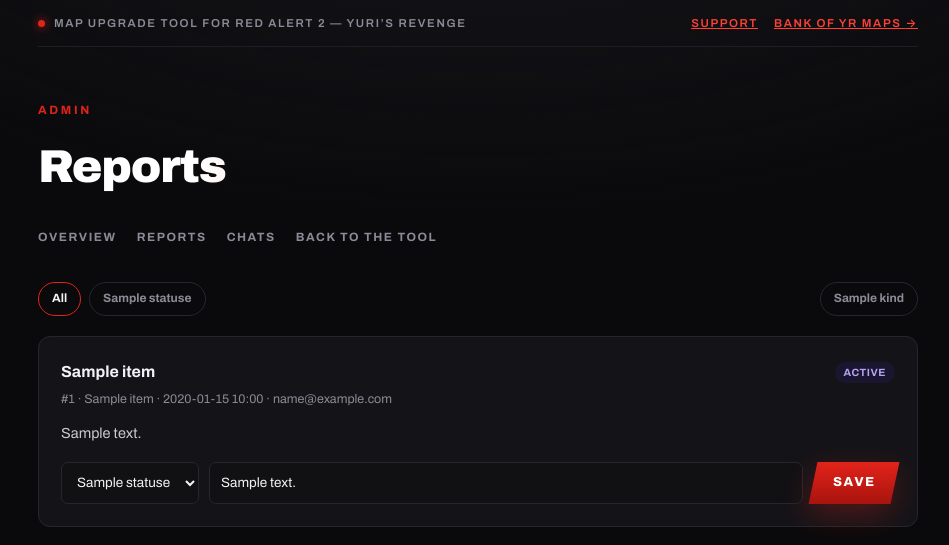
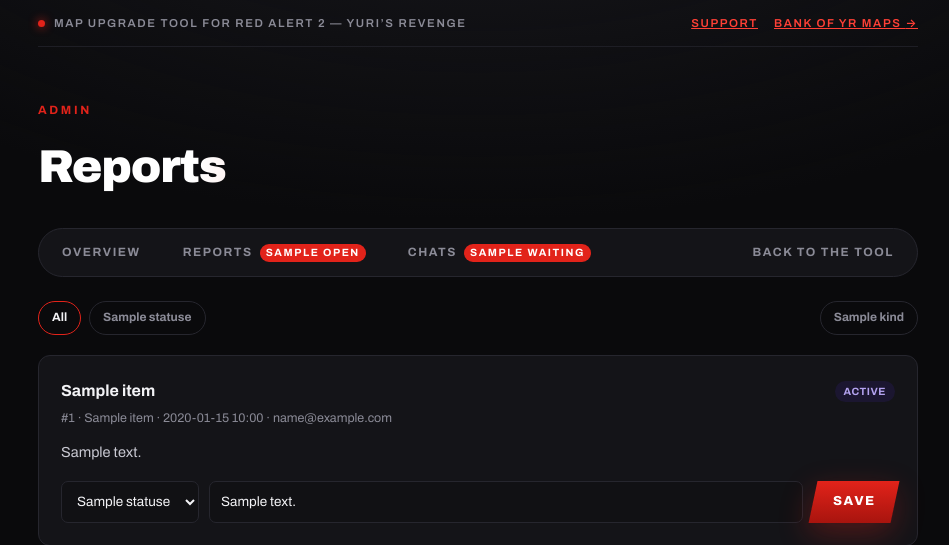
Before and after one commit to basit132m/yr-maps-editor, a FastAPI app: template app/templates/admin_reports.html in a window 1280 px wide. Shown: the top 545 px of the page, without its empty margins (162-1111 px from the left). Run offline with FastAPI, Linux system fonts and the light colour scheme; the template is opened without the code that fills it: most values are stand-ins (such as "Sample title", 1, 10 or a date in 2020); data that the repository does not hold is empty; parts of the project's set-up code (start-up, migrations or seed data) failed here and were passed over; some libraries are stand-ins or nearby versions.

Commit message:
Make the admin sections findable when there is nothing in them
Nothing was broken -- all three admin pages answered and the navigation
was present -- but a new panel is empty by definition, and the sections
were a row of quiet grey links above two boxes reading "Nothing yet."
There was no way to tell an empty panel from a missing feature.

The sections are now a tab bar with the current one filled in, and the
tabs carry a count of open reports and waiting chats so there is
somewhere obvious to look when work arrives.

The empty states say what belongs in each section and how to put
something there: send a report from the support page, or open the tool
in another browser and use the chat bubble. An empty filter says so
separately and offers a way back to everything.

Co-Authored-By: Claude Opus 5 <noreply@anthropic.com>
Claude-Session: https://claude.ai/code/session_01Rrz5KKtdj1Q59T9rAuoeW1

```diff
--- a/app/main.py
+++ b/app/main.py
@@ -411,6 +411,7 @@ def admin_reports(request: Request, status: str = "", kind: str = ""):
     if blocked is not None:
         return blocked
     return render(request, "admin_reports.html", user=user,
+                  counts=support.counts(), waiting=chat.waiting_count(),
                   reports=support.listing(status or None, kind or None),
                   statuses=support.STATUSES, kinds=support.KINDS,
                   active_status=status, active_kind=kind)
@@ -438,8 +439,9 @@ def admin_chats(request: Request, open_id: int = 0):
     active = chat.get(open_id) if open_id else (threads[0] if threads else None)
     if active is not None:
         chat.mark_read(active.id)
-    return render(request, "admin_chats.html", user=user, threads=threads,
-                  active=active,
+    return render(request, "admin_chats.html", user=user,
+                  counts=support.counts(), waiting=chat.waiting_count(),
+                  threads=threads, active=active,
                   messages=chat.thread(active.id) if active else [])
 
 
--- a/app/static/style.css
+++ b/app/static/style.css
@@ -764,3 +764,57 @@ ul.plain a:hover { color: var(--red-bright); }
   .chat { right: 14px; bottom: 14px; }
   .report-head { flex-direction: column; align-items: flex-start; gap: 6px; }
 }
+
+/* Admin tabs: a visible place-marker, not a row of quiet links. */
+.adminnav {
+  display: flex;
+  gap: 6px;
+  margin: 0 0 24px;
+  padding: 5px;
+  background: var(--panel);
+  border: 1px solid var(--edge);
+  border-radius: 999px;
+  flex-wrap: wrap;
+}
+.adminnav-tab {
+  display: inline-flex;
+  align-items: center;
+  gap: 7px;
+  padding: 9px 18px;
+  border-radius: 999px;
+  color: var(--muted);
+  font-size: 12.5px;
+  font-weight: 700;
+  letter-spacing: .1em;
+  text-transform: uppercase;
+  text-decoration: none;
+  border-bottom: 0;
+}
+.adminnav-tab:hover { color: var(--ink); background: var(--shade); }
+.adminnav-tab.is-on {
+  background: linear-gradient(180deg, var(--red) 0%, var(--red-deep) 100%);
+  color: #fff;
+}
+.adminnav-out { margin-left: auto; }
+
+.pill {
+  min-width: 18px;
+  padding: 1px 6px;
+  border-radius: 999px;
+  background: var(--red);
+  color: #fff;
+  font-size: 10.5px;
+  line-height: 16px;
+  text-align: center;
+}
+.adminnav-tab.is-on .pill { background: rgba(0, 0, 0, .3); }
+
+.empty { padding: 10px 0; color: var(--muted); font-size: 14.5px; }
+.empty p { margin: 0 0 10px; }
+.empty p:last-child { margin-bottom: 0; }
+.empty strong { color: var(--ink); }
+
+@media (max-width: 680px) {
+  .adminnav { border-radius: var(--radius); }
+  .adminnav-out { margin-left: 0; }
+}
--- a/app/templates/_adminnav.html
+++ b/app/templates/_adminnav.html
@@ -1,6 +1,15 @@
-<nav class="adminnav">
-  <a href="/admin">Overview</a>
-  <a href="/admin/reports">Reports</a>
-  <a href="/admin/chats">Chats</a>
-  <a href="/">Back to the tool</a>
+{% set here = request.url.path %}
+<nav class="adminnav" aria-label="Admin sections">
+  <a class="adminnav-tab {% if here == '/admin' %}is-on{% endif %}" href="/admin">
+    Overview
+  </a>
+  <a class="adminnav-tab {% if here.startswith('/admin/reports') %}is-on{% endif %}"
+     href="/admin/reports">
+    Reports{% if counts and counts.open %} <span class="pill">{{ counts.open }}</span>{% endif %}
+  </a>
+  <a class="adminnav-tab {% if here.startswith('/admin/chats') %}is-on{% endif %}"
+     href="/admin/chats">
+    Chats{% if waiting %} <span class="pill">{{ waiting }}</span>{% endif %}
+  </a>
+  <a class="adminnav-tab adminnav-out" href="/">Back to the tool</a>
 </nav>
--- a/app/templates/admin_reports.html
+++ b/app/templates/admin_reports.html
@@ -21,7 +21,22 @@
   {% endfor %}
 </div>
 
-{% if not reports %}<p class="note">Nothing matches that.</p>{% endif %}
+{% if not reports %}
+<section class="panel">
+  <div class="empty">
+    {% if active_status or active_kind %}
+    <p><strong>Nothing matches that filter.</strong></p>
+    <p><a href="/admin/reports">Show everything</a></p>
+    {% else %}
+    <p><strong>No reports yet.</strong></p>
+    <p>Anyone can send a problem report or a feature request from
+       <a href="/support">the support page</a> without an account. They
+       appear here, and whatever you write in the reply box is shown back
+       to the person who sent it.</p>
+    {% endif %}
+  </div>
+</section>
+{% endif %}
 
 {% for item in reports %}
 <article class="panel report">
--- a/app/templates/base.html
+++ b/app/templates/base.html
@@ -15,7 +15,7 @@
 <link rel="preconnect" href="https://fonts.googleapis.com">
 <link rel="preconnect" href="https://fonts.gstatic.com" crossorigin>
 <link href="https://fonts.googleapis.com/css2?family=Archivo:wght@400;500;600;700;800;900&display=swap" rel="stylesheet">
-<link rel="stylesheet" href="/static/style.css?v=15">
+<link rel="stylesheet" href="/static/style.css?v=16">
 <script>
 /* Marks that scripting is available, before the first paint, so the
    upgrade panels start collapsed instead of flashing open. */
```
Also changed, not shown: app/templates/admin.html (+17 -2 lines), app/templates/admin_chats.html (+10 -1 lines).
